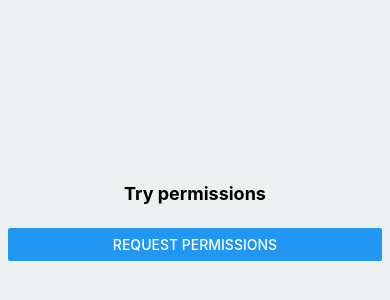
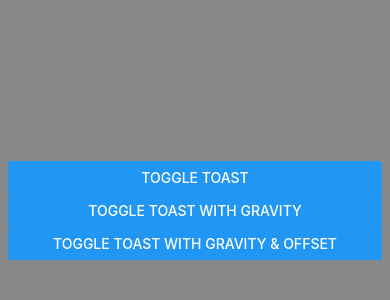
Before and after one commit to zdTang/my-app-react_native, a React Native app: screen / in a window 390 px wide. Shown: the part 212-512 px from the top of the page. Built offline with nearby package versions, Linux system fonts and the light colour scheme.

Commit message:
Android Component - ToastAndroid

```diff
--- a/App.js
+++ b/App.js
@@ -1,50 +1,51 @@
 import React from "react";
-import { Button, PermissionsAndroid, SafeAreaView, StatusBar, StyleSheet, Text, View } from "react-native";
+import { View, StyleSheet, ToastAndroid, Button, StatusBar } from "react-native";
 
-const requestCameraPermission = async () => {
-  try {
-    const granted = await PermissionsAndroid.request(
-      PermissionsAndroid.PERMISSIONS.CAMERA,
-      {
-        title: "Cool Photo App Camera Permission",
-        message:
-          "Cool Photo App needs access to your camera " +
-          "so you can take awesome pictures.",
-        buttonNeutral: "Ask Me Later",
-        buttonNegative: "Cancel",
-        buttonPositive: "OK"
-      }
+const App = () => {
+  const showToast = () => {
+    ToastAndroid.show("A pikachu appeared nearby !", ToastAndroid.SHORT);
+  };
+
+  const showToastWithGravity = () => {
+    ToastAndroid.showWithGravity(
+      "All Your Base Are Belong To Us",
+      ToastAndroid.SHORT,
+      ToastAndroid.CENTER
     );
-    if (granted === PermissionsAndroid.RESULTS.GRANTED) {
-      console.log("You can use the camera");
-    } else {
-      console.log("Camera permission denied");
-    }
-  } catch (err) {
-    console.warn(err);
-  }
+  };
+
+  const showToastWithGravityAndOffset = () => {
+    ToastAndroid.showWithGravityAndOffset(
+      "A wild toast appeared!",
+      ToastAndroid.LONG,
+      ToastAndroid.BOTTOM,
+      25,
+      50
+    );
+  };
+
+  return (
+    <View style={styles.container}>
+      <Button title="Toggle Toast" onPress={() => showToast()} />
+      <Button
+        title="Toggle Toast With Gravity"
+        onPress={() => showToastWithGravity()}
+      />
+      <Button
+        title="Toggle Toast With Gravity & Offset"
+        onPress={() => showToastWithGravityAndOffset()}
+      />
+    </View>
+  );
 };
-
-const App = () => (
-  <View style={styles.container}>
-    <Text style={styles.item}>Try permissions</Text>
-    <Button title="request permissions" onPress={requestCameraPermission} />
-  </View>
-);
 
 const styles = StyleSheet.create({
   container: {
     flex: 1,
     justifyContent: "center",
     paddingTop: StatusBar.currentHeight,
-    backgroundColor: "#ecf0f1",
+    backgroundColor: "#888888",
     padding: 8
-  },
-  item: {
-    margin: 24,
-    fontSize: 18,
-    fontWeight: "bold",
-    textAlign: "center"
   }
 });
 
```
